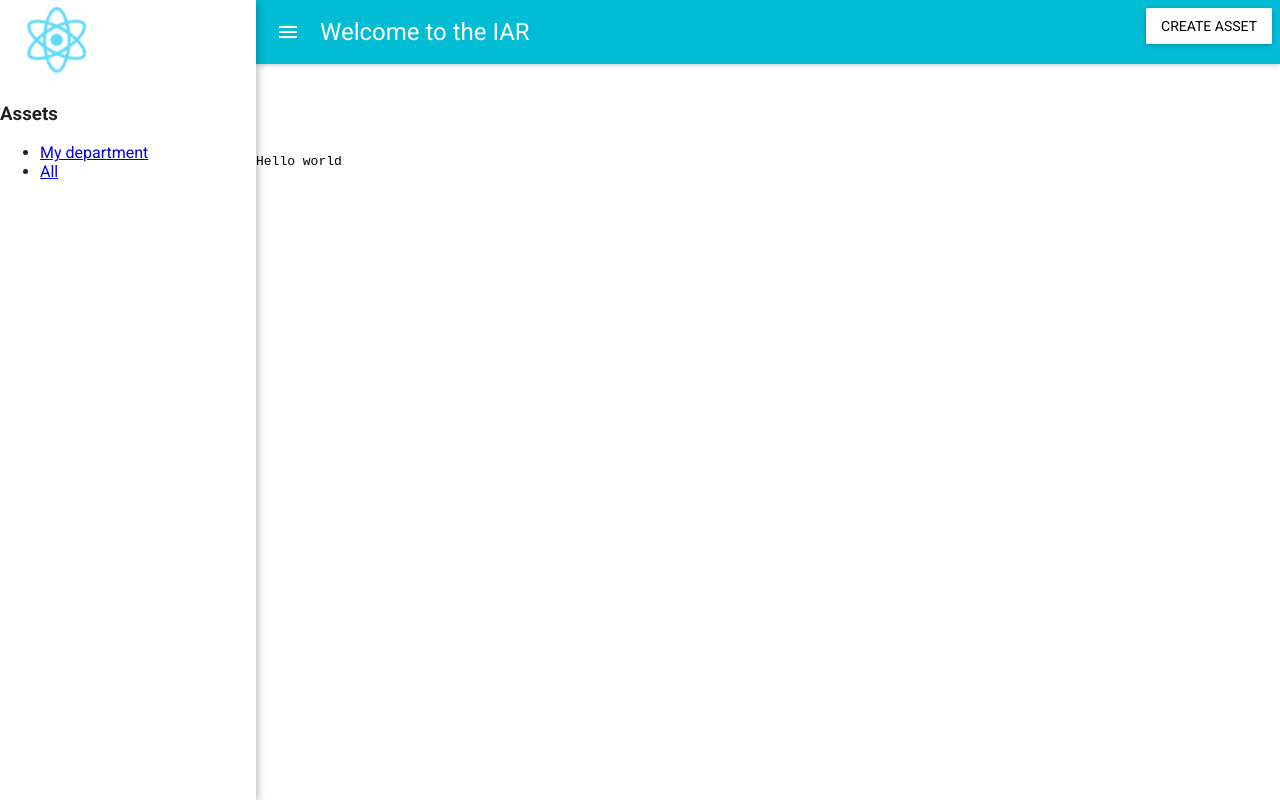
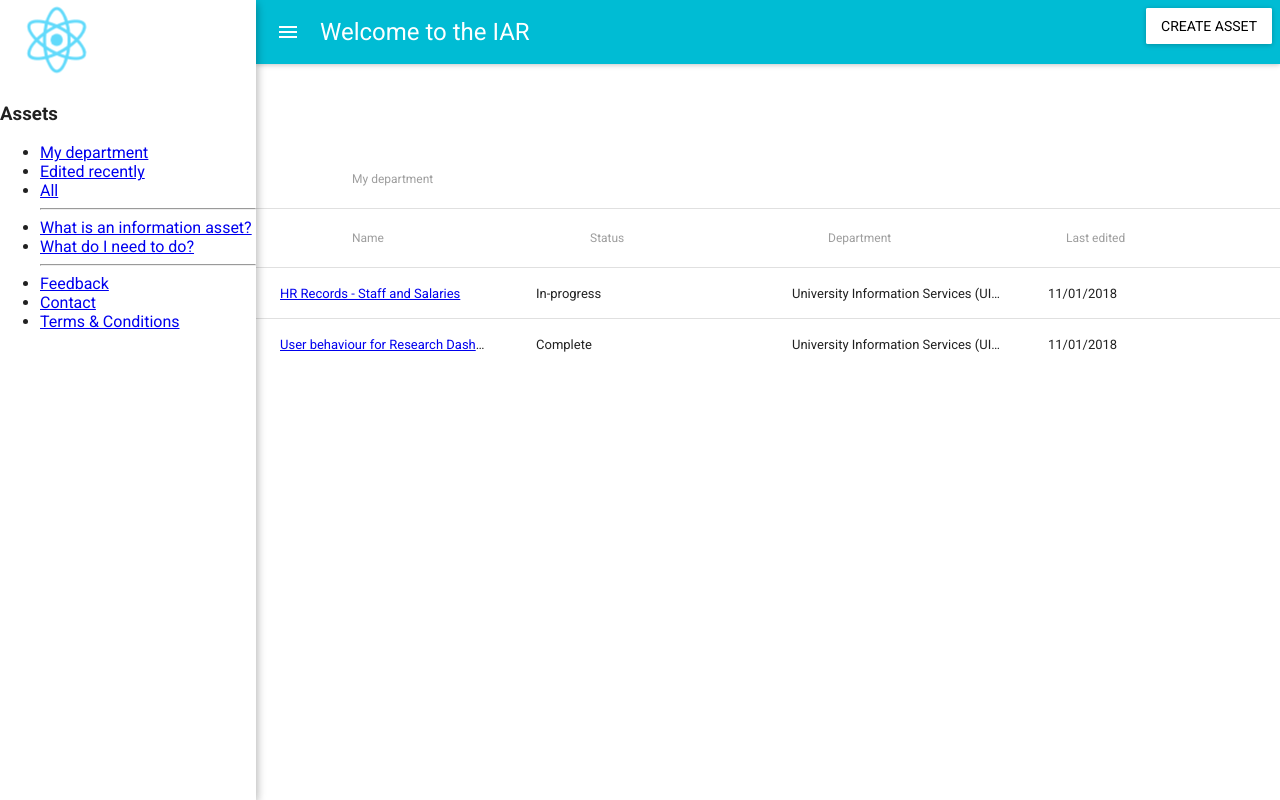
Before and after one commit to uisautomation/iar-frontend, a React (Create React App) app: page / in a window 1280 px wide. Built offline with nearby package versions, Linux system fonts and the light colour scheme.

Commit message:
all initial routes

```diff
--- a/src/components/Create.js
+++ b/src/components/Form.js
@@ -1,10 +1,10 @@
 import React from 'react'
 import '../style/App.css'
 
-const Create = () =>(
+const Form = () => (
   <div className="App-main">
-    <code>Create Asset</code>
+    <code>Asset Creation/Editing</code>
   </div>
 );
 
-export default Create
+export default Form
--- a/src/components/Header.js
+++ b/src/components/Header.js
@@ -1,16 +1,35 @@
 import React from 'react'
-import { Link } from 'react-router-dom'
+import { Route, Link } from 'react-router-dom'
 import { AppBar, RaisedButton } from 'material-ui'
 import '../style/App.css';
 
+const DefaultAppBar = () => {
+  var link = <Link className='App-raised-button-link' to="/create">Create Asset</Link>;
+  return <AppBar title="Welcome to the IAR" iconElementRight={<RaisedButton children={link}/>} />
+};
+
+const FormAppBar = () => {
+  var cancel = <Link className='App-raised-button-link' to="/">Cancel</Link>;
+  var save = <Link className='App-raised-button-link' to="/">Save</Link>;
+  return <AppBar title="Editing: Some Resource Or Other" iconElementRight={
+    <span><RaisedButton primary={true} children={cancel}/>&nbsp;<RaisedButton children={save}/></span>
+  } />
+};
+
 const Header = () => {
-  var link = <Link className='App-raised-button-link' to="/create">Create Asset</Link>;
+  // FIXME default routes?
   return <div className="App-header">
     <header>
-      <AppBar
-        title="Welcome to the IAR"
-        iconElementRight={<RaisedButton children={link}/>}
-      />
+      <Route path="/" component={DefaultAppBar} exact />
+      <Route path="/edited" component={DefaultAppBar} />
+      <Route path="/all" component={DefaultAppBar} />
+      <Route path="/what-is-asset" component={DefaultAppBar} />
+      <Route path="/what-i-do" component={DefaultAppBar} />
+      <Route path="/feedback" component={DefaultAppBar} />
+      <Route path="/contact" component={DefaultAppBar} />
+      <Route path="/tcs" component={DefaultAppBar} />
+      <Route path="/create" component={FormAppBar} />
+      <Route path="/asset" component={FormAppBar} />
     </header>
   </div>
 };
--- a/src/components/Main.js
+++ b/src/components/Main.js
@@ -1,12 +1,61 @@
 import React from 'react';
+import { Link } from 'react-router-dom'
+import {
+  Table,
+  TableBody,
+  TableHeader,
+  TableHeaderColumn,
+  TableRow,
+  TableRowColumn,
+} from 'material-ui/Table';
 import '../style/App.css';
 
-function Main(props) {
-    return (
-      <div className="App-main">
-        <code>Hello world</code>
-      </div>
-    );
-}
+// FIXME move into appbar
+const TITLES = {
+  '/': 'My department',
+  '/edited': 'Edited recently',
+  '/all': 'All',
+};
+
+const Main = ({ match }) => (
+  <div className="App-main">
+
+    <Table selectable={false}>
+      <TableHeader displaySelectAll={false}>
+        <TableRow>
+          <TableHeaderColumn colSpan={3}>{ TITLES[match.url] }</TableHeaderColumn>
+        </TableRow>
+        <TableRow>
+          <TableHeaderColumn>Name</TableHeaderColumn>
+          <TableHeaderColumn>Status</TableHeaderColumn>
+          <TableHeaderColumn>Department</TableHeaderColumn>
+          <TableHeaderColumn>Last edited</TableHeaderColumn>
+        </TableRow>
+      </TableHeader>
+      <TableBody displayRowCheckbox={false}>
+        <TableRow>
+          <TableRowColumn>
+            <Link to="/asset/6477365c-ff58-11e7-8be5-0ed5f89f718b">
+              HR Records - Staff and Salaries
+            </Link>
+          </TableRowColumn>
+          <TableRowColumn>In-progress</TableRowColumn>
+          <TableRowColumn>University Information Services (UIS)</TableRowColumn>
+          <TableRowColumn>11/01/2018</TableRowColumn>
+        </TableRow>
+        <TableRow>
+          <TableRowColumn>
+            <Link to="/asset/8f35d858-ff58-11e7-8be5-0ed5f89f718b">
+              User behaviour for Research Dashboard
+            </Link>
+          </TableRowColumn>
+          <TableRowColumn>Complete</TableRowColumn>
+          <TableRowColumn>University Information Services (UIS)</TableRowColumn>
+          <TableRowColumn>11/01/2018</TableRowColumn>
+        </TableRow>
+      </TableBody>
+    </Table>
+  </div>
+);
 
 export default Main;
--- a/src/components/Sidebar.js
+++ b/src/components/Sidebar.js
@@ -4,14 +4,21 @@ import Drawer from 'material-ui/Drawer'
 import logo from '../images/logo.svg'
 import '../style/App.css'
 
-// FIXME route /all to Main
 const Sidebar = () => (
   <Drawer open={true}>
     <img src={logo} className="App-logo" alt="logo" />
     <h3>Assets</h3>
     <ul>
       <li><Link to="/">My department</Link></li>
-      <li><a href="/all">All</a></li>
+      <li><Link to="/edited">Edited recently</Link></li>
+      <li><Link to="/all">All</Link></li>
+      <hr/>
+      <li><Link to="/what-is-asset">What is an information asset?</Link></li>
+      <li><Link to="/what-i-do">What do I need to do?</Link></li>
+      <hr/>
+      <li><Link to="/feedback">Feedback</Link></li>
+      <li><Link to="/contact">Contact</Link></li>
+      <li><Link to="/tcs">Terms & Conditions</Link></li>
     </ul>
   </Drawer>
 );
--- a/src/containers/App/App.js
+++ b/src/containers/App/App.js
@@ -4,16 +4,28 @@ import MuiThemeProvider from 'material-ui/styles/MuiThemeProvider'
 import Sidebar from '../../components/Sidebar'
 import Header from '../../components/Header'
 import Main from '../../components/Main'
-import Create from '../../components/Create'
+import Static from '../../components/Static'
+import Form from '../../components/Form'
 import '../../style/App.css'
 
+/*
+
+ */
 const App = () => (
   <Router>
     <MuiThemeProvider>
       <Sidebar />
       <Header />
-      <Route exact path="/" component={Main} />
-      <Route path="/create" component={Create} />
+      <Route path="/" component={Main} exact />
+      <Route path="/edited" component={Main} />
+      <Route path="/all" component={Main} />
+      <Route path="/what-is-asset" component={Static} />
+      <Route path="/what-i-do" component={Static} />
+      <Route path="/feedback" component={Static} />
+      <Route path="/contact" component={Static} />
+      <Route path="/tcs" component={Static} />
+      <Route path="/create" component={Form} />
+      <Route path="/asset" component={Form} />
     </MuiThemeProvider>
   </Router>
 );
```
